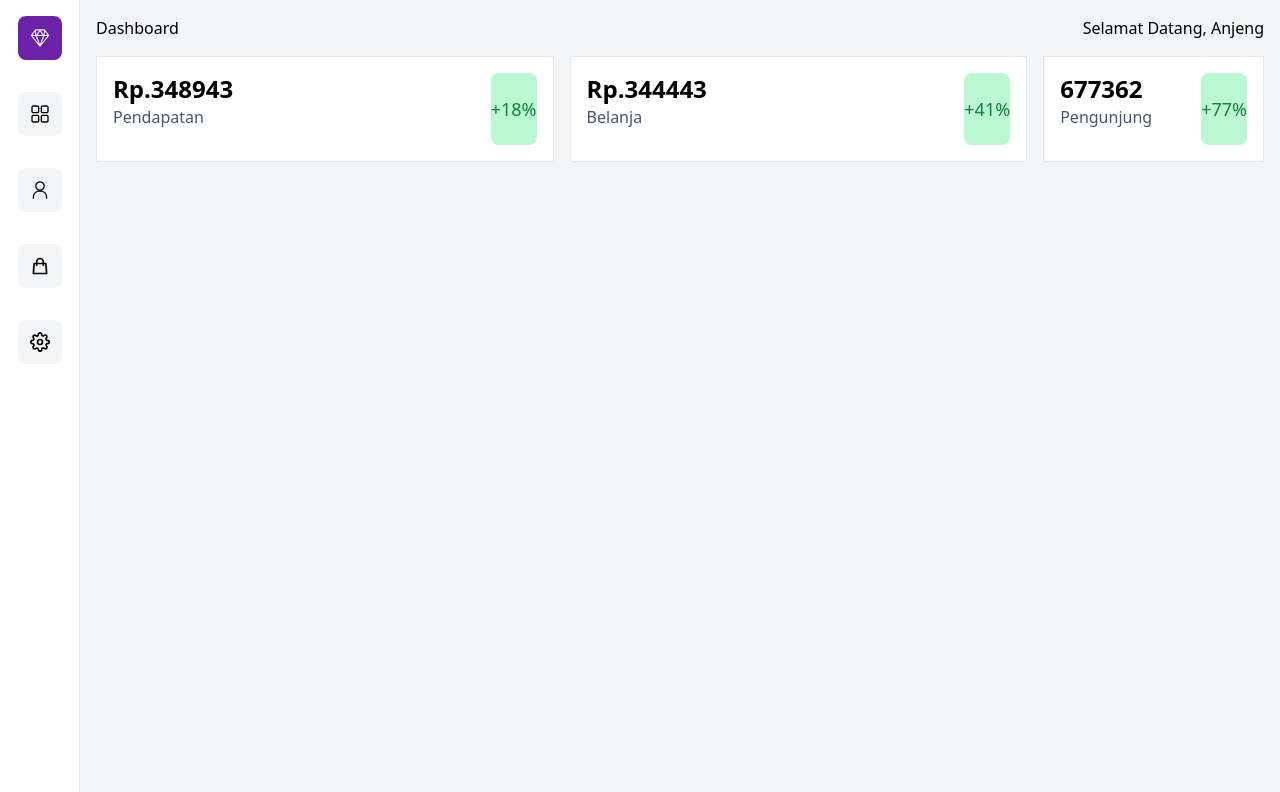
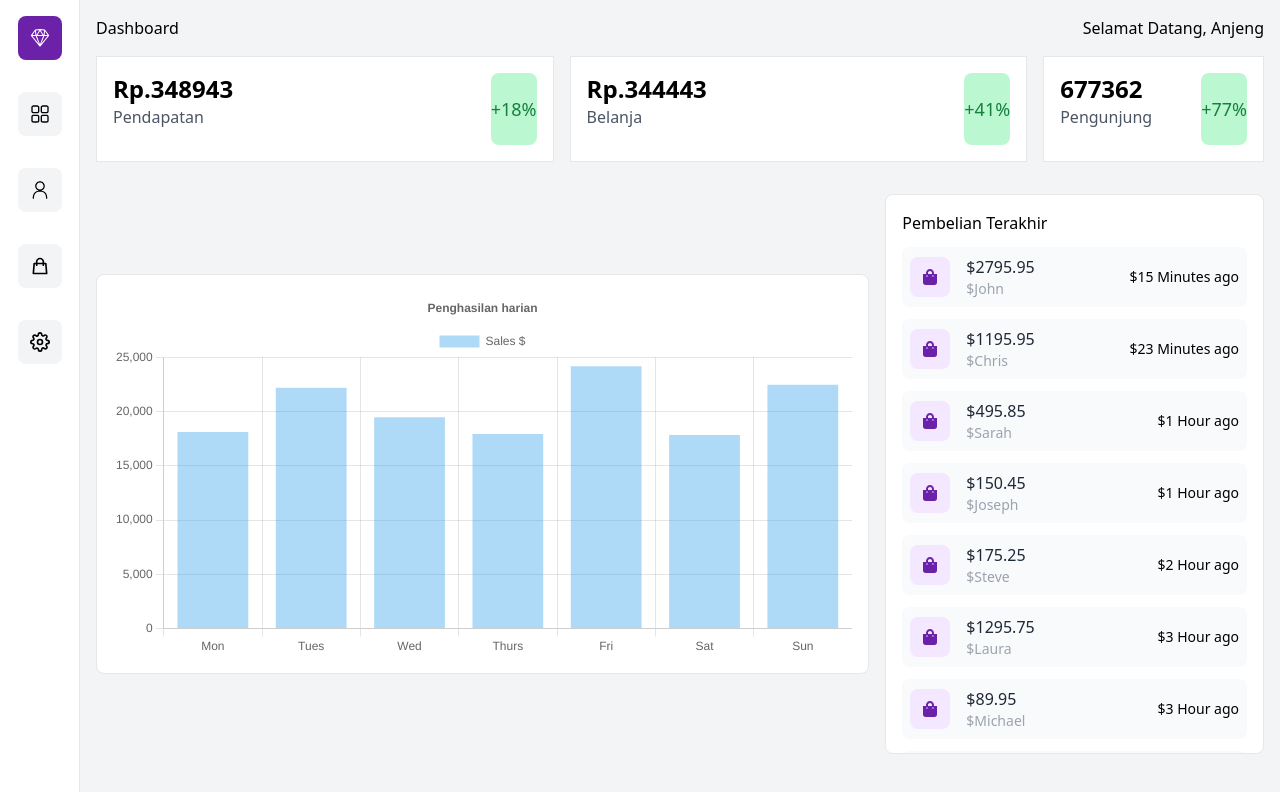
Before and after one commit to cigetbudi/nextdashboard, a Next.js app: page / in a window 1280 px wide. Shown: the top 792 px of the page. Built offline with nearby package versions, Linux system fonts and the light colour scheme.

Commit message:
Add BarChart and Recent Orders and fake data

```diff
--- /dev/null
+++ b/components/BarChart.jsx
@@ -0,0 +1,65 @@
+import React, {useState, useEffect} from 'react';
+import { Bar } from 'react-chartjs-2';
+import {
+    Chart as ChartJS,
+    CategoryScale,
+    LinearScale,
+    BarElement,
+    Title,
+    Tooltip,
+    Legend,
+} from 'chart.js'
+
+ChartJS.register(
+    CategoryScale,
+    LinearScale,
+    BarElement,
+    Title,
+    Tooltip,
+    Legend,
+)
+
+const BarChart = () => {
+    const [chartData, setChartData] = useState({
+        datasets: [],
+    })
+    const [chartOptions, setChartOptions] = useState({})
+
+    useEffect(() => {
+        setChartData({
+            labels: ['Mon', 'Tues', 'Wed', 'Thurs', 'Fri', 'Sat', 'Sun'],
+            datasets : [
+                {
+                    label: 'Sales $',
+                    data: [18127, 22201, 19490, 17938, 24182, 17842, 22475],
+                    borderColor: 'rgb(53, 162, 235)',
+                    backgroundColor: 'rgb(53, 162, 235, 0.4',
+                }
+            ]
+        })
+        setChartOptions({
+            plugins: {
+                legend : {
+                    position: 'top'
+                },
+                title: {
+                    display : true,
+                    text: 'Penghasilan harian'
+                },
+            },
+            maintainAspectRatio : false,
+            responsive: true
+        })
+    },[])
+
+  return (
+    <>
+    <div className='w-full md:col-span-2 relative lg:h[70vh] h-[50vh] m-auto p-4 border rounded-lg bg-white'>
+        <Bar data={chartData} options={chartOptions}/>
+    </div>
+
+    </>
+  );
+};
+
+export default BarChart;
--- /dev/null
+++ b/components/RecentOrders.jsx
@@ -0,0 +1,25 @@
+import React from 'react';
+import { data } from '../data/data.js';
+import { FaShoppingBag } from 'react-icons/fa'
+
+const RecentOrders = () => {
+  return (
+    <div className='w-full col-span-1 relative lg:h-[70vh] h-[50vh] m-auto p-4 border rounded-lg bg-white overflow-scroll'>
+      <h1>Pembelian Terakhir</h1>
+      <ul>
+        {data.map((order, id) => (
+          <li key={id} className='bg-gray-50 hover:bg-gray-100 rounded-lg my-3 p-2 flex items-center cursor-pointer'>
+            <div className='bg-purple-100 rounded-lg p-3'><FaShoppingBag className='text-purple-800'></FaShoppingBag></div>
+            <div className='pl-4'>
+              <p className='text-gray-800 font bold'>${order.total}</p>
+              <p className='text-gray-400 text-sm'>${order.name.first}</p>
+            </div>
+            <p className='lg:flex md:hidden absolute right-6 text-sm'>${order.date}</p>
+          </li>
+        ))}
+      </ul>
+    </div>
+  );
+};
+
+export default RecentOrders;
--- /dev/null
+++ b/data/data.js
@@ -0,0 +1,112 @@
+export const data = [
+    {
+      id: 1,
+      name: {
+        first: 'John',
+        last: 'Smith',
+      },
+      total: 2795.95,
+      status: 'On Hold',
+      method: 'PayPal',
+      date: '15 Minutes ago',
+    },
+    {
+      id: 2,
+      name: {
+        first: 'Chris',
+        last: 'Adams',
+      },
+      total: 1195.95,
+      status: 'Processing',
+      method: 'PayPal',
+      date: '23 Minutes ago',
+    },
+    {
+      id: 3,
+      name: {
+        first: 'Sarah',
+        last: 'Smith',
+      },
+      total: 495.85,
+      status: 'Completed',
+      method: 'Visa',
+      date: '1 Hour ago',
+    },
+    {
+      id: 4,
+      name: {
+        first: 'Joseph',
+        last: 'Choo',
+      },
+      total: 150.45,
+      status: 'Processing',
+      method: 'MasterCard',
+      date: '1 Hour ago',
+    },
+    {
+      id: 5,
+      name: {
+        first: 'Steve',
+        last: 'Harding',
+      },
+      total: 175.25,
+      status: 'On Hold',
+      method: 'PayPal',
+      date: '2 Hour ago',
+    },
+    {
+      id: 6,
+      name: {
+        first: 'Laura',
+        last: 'Croft',
+      },
+      total: 1295.75,
+      status: 'Completed',
+      method: 'Check',
+      date: '3 Hour ago',
+    },
+    {
+      id: 7,
+      name: {
+        first: 'Michael',
+        last: 'Jones',
+      },
+      total: 89.95,
+      status: 'Completed',
+      method: 'MasterCard',
+      date: '3 Hour ago',
+    },
+    {
+      id: 8,
+      name: {
+        first: 'James',
+        last: 'Bond',
+      },
+      total: 689.45,
+      status: 'Completed',
+      method: 'Visa',
+      date: '7 Hour ago',
+    },
+    {
+      id: 9,
+      name: {
+        first: 'Haley',
+        last: 'Whiting',
+      },
+      total: 14.99,
+      status: 'Completed',
+      method: 'PayPal',
+      date: '1 Day ago',
+    },
+    {
+      id: 10,
+      name: {
+        first: 'Tim',
+        last: 'Thomas',
+      },
+      total: 218.99,
+      status: 'Completed',
+      method: 'MasterCard',
+      date: '1 Day ago',
+    },
+  ];
--- a/package.json
+++ b/package.json
@@ -9,8 +9,10 @@
     "lint": "next lint"
   },
   "dependencies": {
+    "chart.js": "^4.4.0",
     "next": "14.0.2",
     "react": "^18",
+    "react-chartjs-2": "^5.2.0",
     "react-dom": "^18",
     "react-icons": "^4.11.0"
   },
--- a/pages/index.js
+++ b/pages/index.js
@@ -1,4 +1,6 @@
+import BarChart from '@/components/BarChart'
 import Header from '@/components/Header'
+import RecentOrders from '@/components/RecentOrders'
 import TopCards from '@/components/TopCards'
 import Head from 'next/head'
 import Image from 'next/image'
@@ -16,6 +18,10 @@ export default function Home() {
       <main className="bg-gray-100 min-h-screen">
         <Header />
         <TopCards />
+        <div className='p-4 grid md:grid-cols-3 grid-cols-1 gap-4'>
+          <BarChart />
+          <RecentOrders />
+        </div>
       </main>
     </>
   )
```
Also changed, not shown: 1 other file (tests, documents, lock files or other folders).
